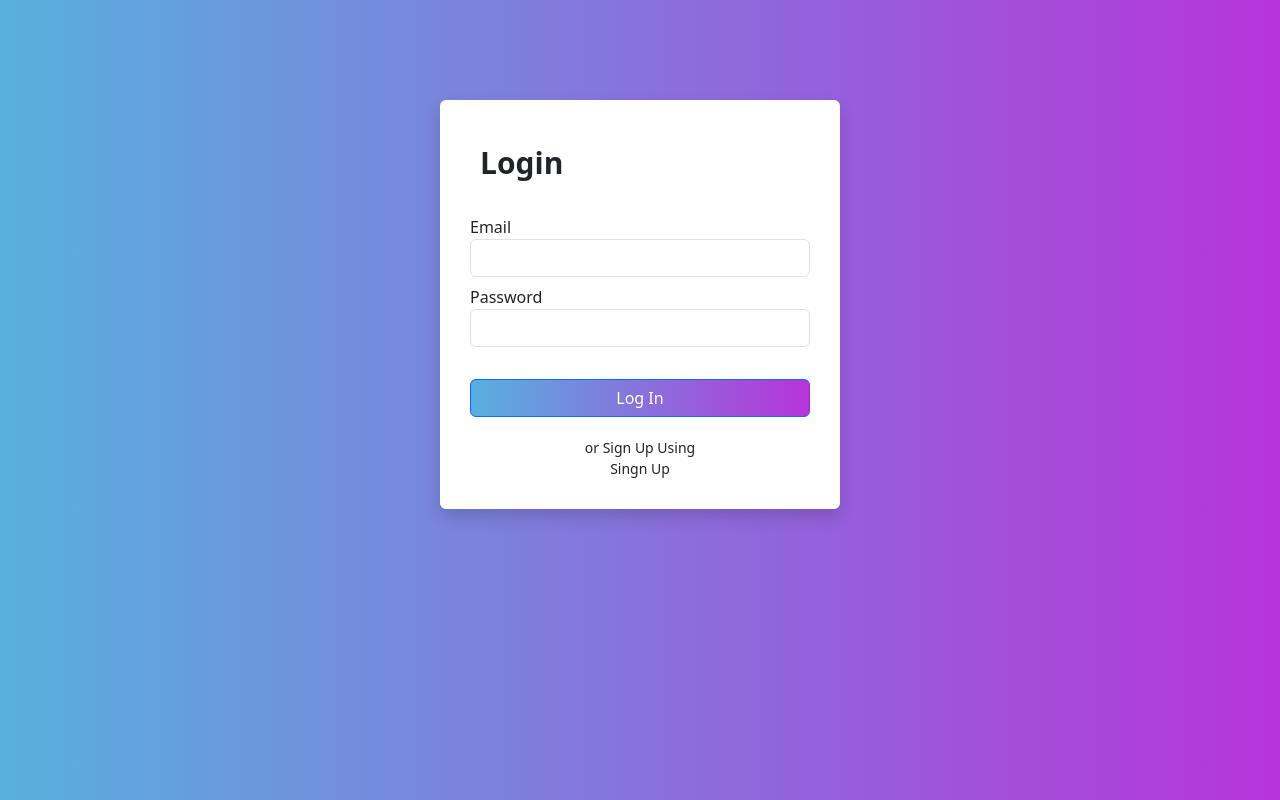
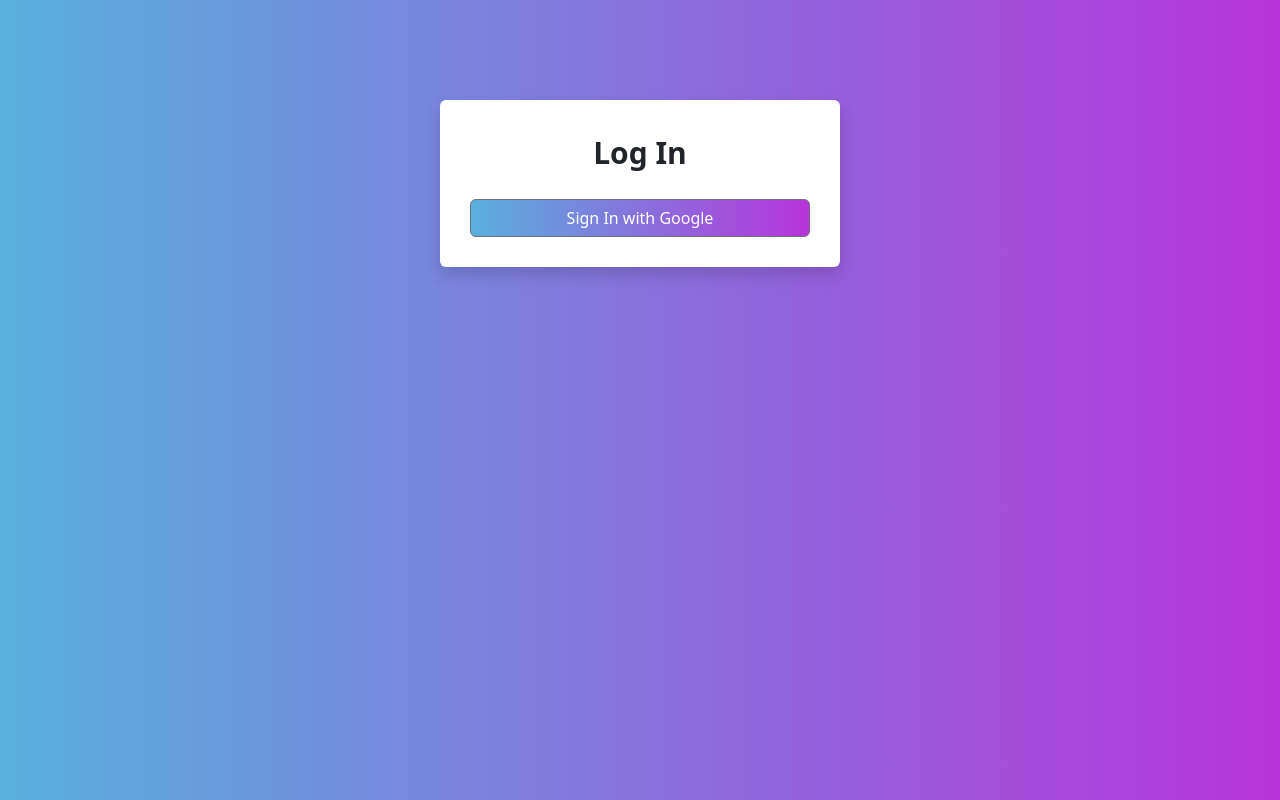
Before and after one commit to komal0000/task-manager, a React (Create React App) app: page /login in a window 1280 px wide. Built offline with nearby package versions, Linux system fonts and the light colour scheme.

Commit message:
some css added in the task manager

```diff
--- a/src/Components/Tasks.jsx
+++ b/src/Components/Tasks.jsx
@@ -4,7 +4,7 @@
 const Tasks = ({ status, tasks, onEditClick }) => {
     return (
         <div className={status}>
-            <div className="title">
+            <div className="title" style={{fontWeight:"600"}}>
                 {status}
             </div>
             <div className="data">
--- a/src/Constants/index.js
+++ b/src/Constants/index.js
@@ -1 +1 @@
-export const statuses = ["Pending", "Seen", "Ontest", "Tested", "Backlog", "Finished", "Updated"];
+export const statuses = ["Pending", "Seen", "Working","Ontest", "Tested", "Finished", "Updated", "Backlog"];
--- a/src/Login/Login.jsx
+++ b/src/Login/Login.jsx
@@ -1,55 +1,33 @@
-import { useState } from "react";
 import { signInWithPopup } from "firebase/auth";
-import { auth , provider } from "../firebase";
-import './login.css'
+import { auth, provider } from "../firebase";
+import './login.css';
+import { useNavigate } from "react-router-dom";
 
 const Login = () => {
-  const [email, setEmail] = useState("");
-  const [password, setPassword] = useState("");
+  const navigator = useNavigate();
+  const handleGoogleSignIn = async () => {
+    try {
+      const result = await signInWithPopup(auth, provider);
+      const user = result.user;
+      navigator('/task')
+    } catch (error) {
+      console.error("Error during Google Sign-In:", error);
+    }
+  };
 
   return (
     <div className="main">
-      <div className="container shadow  rounded">
-        <form>
-          <div className="head">
-            Login
-          </div>
-          <div className="row">
-            <div className="col-md-12 mb-2">
-              <label htmlFor="Email">Email</label>
-              <input
-                type="email"
-                value={email}
-                onChange={(e) => setEmail(e.target.value)}
-                className='form-control'
-              />
-            </div>
-            <div className="col-md-12 mb-2">
-              <label htmlFor="Password">Password</label>
-              <input
-                type="password"
-                value={password}
-                className="form-control"
-                onChange={(e) => setPassword(e.target.value)}
-              />
-            </div>
-            <div className="col-md-12 mt-4">
-              <button type="submit" className="btn btn-primary gradient-btn">Log In</button>
-            </div>
-            <div className="bottom">
-              <div className="text">
-                or Sign Up Using
-              </div>
-              <div className="signup">
-                Singn Up
-              </div>
-
-            </div>
-          </div>
-        </form>
+      <div className="container shadow rounded">
+        <div className="loghead">Log In</div>
+        <button
+          type="button"
+          className="btn btn-secondary gradient-btn mt-4"
+          onClick={handleGoogleSignIn}
+        >
+          Sign In with Google
+        </button>
       </div>
     </div>
-
   );
 };
 
--- a/src/Login/login.css
+++ b/src/Login/login.css
@@ -3,11 +3,10 @@
     background-color: white;
     padding: 30px;
 }
-.head{
+.loghead{
     display: flex;
     justify-content: center;
     font-size: 30px;
-    margin-bottom: 20px;
     font-weight: 600;
 }
 input{
@@ -36,3 +35,7 @@
     align-items: center;
     font-size: 14px;
 }
+.logtext{
+    display: flex;
+    justify-content: center;
+}
--- a/src/Pages/task/task.css
+++ b/src/Pages/task/task.css
@@ -1,46 +1,132 @@
-.head{
+.task-container {
+  max-width: 1200px;
+  margin: 0 auto;
+  padding: 20px;
+  background-color: #f9f9f9;
+  border-radius: 8px;
+  box-shadow: 0 2px 10px rgba(0, 0, 0, 0.1);
+  height: 80vh;
+}
+
+.task-header {
   display: flex;
   justify-content: space-between;
-    padding: 10px;
+  align-items: center;
+  margin-bottom: 20px;
 }
-.container{
-    padding: 30px;
+
+.task-header h2 {
+  font-size: 24px;
+  color: #333;
 }
-.btn-primary{
+
+.task-add-btn {
+  background-color: #007bff;
+  color: #fff;
   border: none;
-    /* border-radius: 0px; */
-    background: linear-gradient(to right, #58B0DE, #B734DA);
+  padding: 10px 20px;
+  border-radius: 4px;
+  cursor: pointer;
+  font-size: 16px;
+  display: flex;
+  align-items: center;
+  gap: 8px;
 }
+
+.task-add-btn:hover {
+  background-color: #0056b3;
+}
+
+.task-categories {
+  display: flex;
+  justify-content: space-around;
+  gap: 20px;
+  flex-wrap: wrap;
+  padding-top: 20px;
+  border-radius: 4px;
+}
+
 .popup {
   position: fixed;
   top: 0;
   left: 0;
   width: 100%;
   height: 100%;
-    background: rgba(0, 0, 0, 0.5);
+  background-color: rgba(0, 0, 0, 0.5);
   display: flex;
   justify-content: center;
   align-items: center;
 }
 
 .popup-inner {
-    background: white;
+  background-color: #fff;
   padding: 20px;
   border-radius: 8px;
+  box-shadow: 0 2px 10px rgba(0, 0, 0, 0.2);
   width: 400px;
-    max-width: 80%;
-    text-align: center;
+  position: relative;
 }
 
-.btn-secondary{
+.close-btn {
+  position: absolute;
+  top: 10px;
+  right: 10px;
+  background: none;
   border: none;
-    /* border-radius: 0px; */
+  cursor: pointer;
+  font-size: 20px;
+  color: #333;
 }
-.status{
+
+.form-group {
+  margin-bottom: 15px;
+}
+
+.form-group label {
+  font-size: 14px;
+  color: #333;
+  display: block;
+  margin-bottom: 5px;
+}
+
+.form-group input,
+.form-group select {
+  width: 100%;
+  padding: 10px;
+  border: 1px solid #ccc;
+  border-radius: 4px;
+  font-size: 14px;
+}
+
+.form-actions {
   display: flex;
-  column-gap: 40px;
+  justify-content: flex-end;
+  gap: 10px;
 }
-.category{
-  display: flex;
-  justify-content: space-between;
+
+.btn {
+  padding: 8px 16px;
+  border-radius: 4px;
+  font-size: 14px;
+  cursor: pointer;
 }
+
+.btn-primary {
+  background-color: #007bff;
+  color: #fff;
+  border: none;
+}
+
+.btn-primary:hover {
+  background-color: #0056b3;
+}
+
+.btn-secondary {
+  background-color: #6c757d;
+  color: #fff;
+  border: none;
+}
+
+.btn-secondary:hover {
+  background-color: #5a6268;
+}
--- a/src/Routers/index.js
+++ b/src/Routers/index.js
@@ -4,6 +4,10 @@
 
 const Routers = () =>{
    return useRoutes ([
+    {
+        path :'/',
+        element:<Login/>
+    },
     {
         path : 'login',
         element : <Login/>
```
Also changed, not shown: src/Pages/task/Task.jsx (+188 -51 lines). Lines whose indentation alone changed are shown as unchanged.
